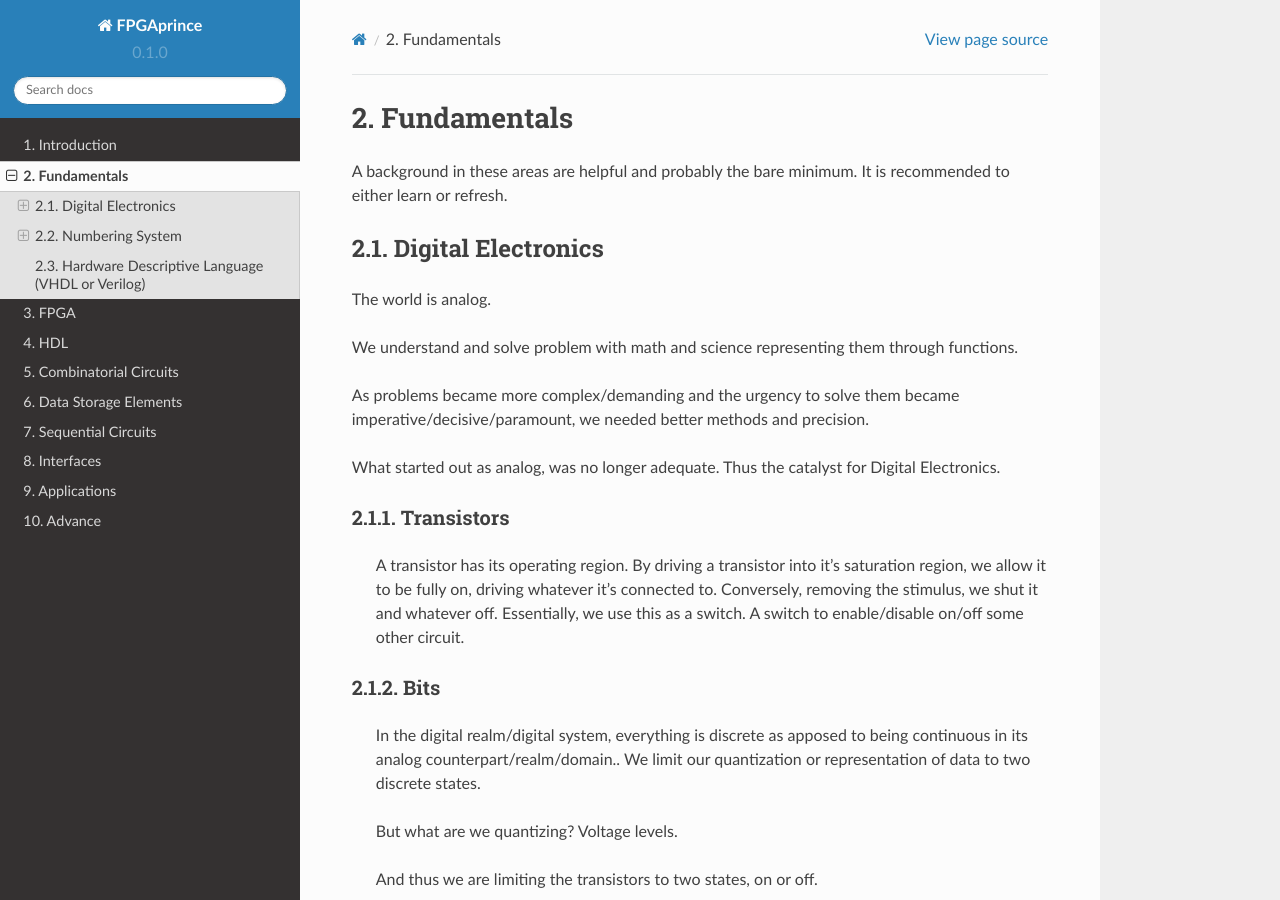
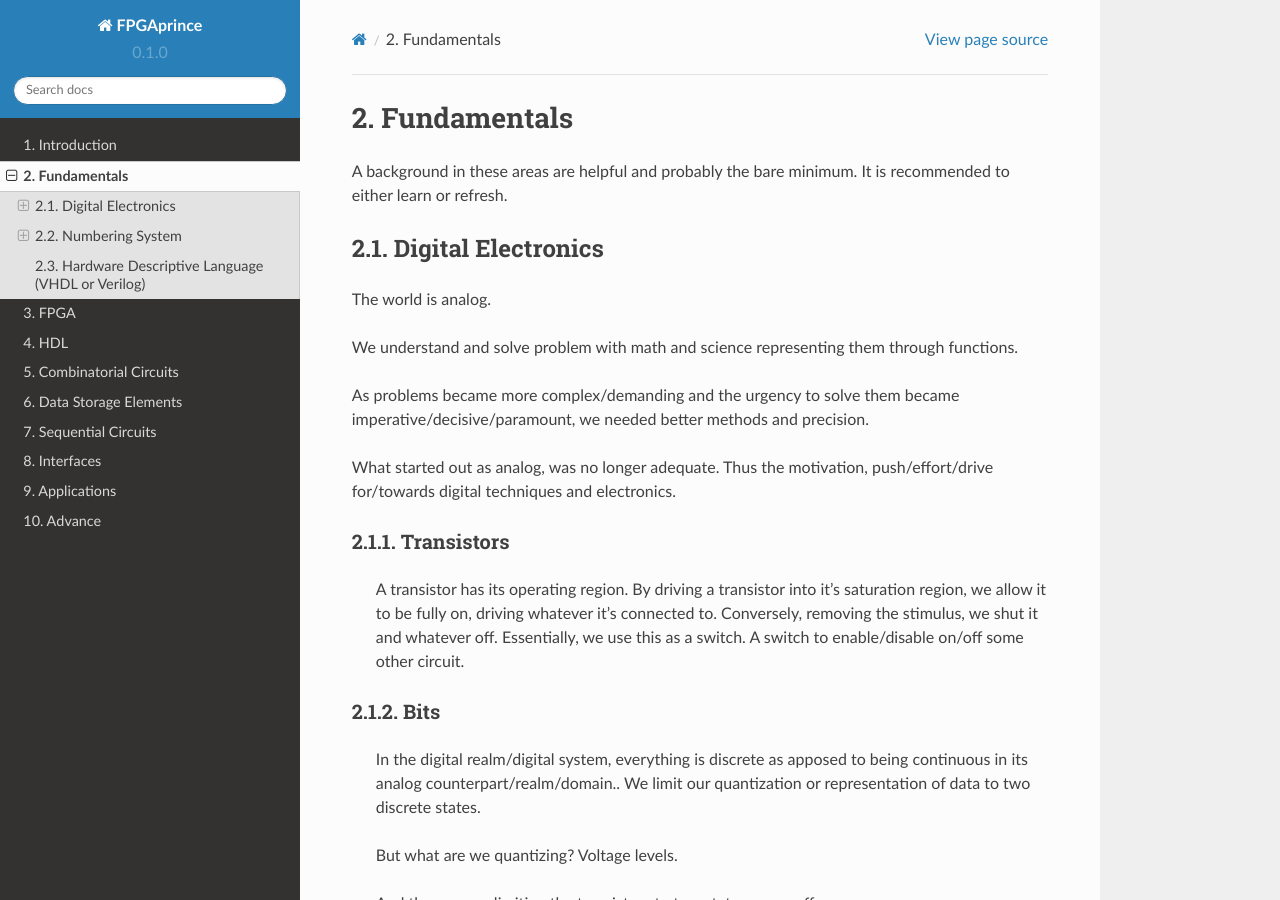
Before and after one commit to fpgaprince/rtd, a Sphinx documentation site: the page built from docs/source/fundamentals.rst, in a window 1280 px wide and 900 px high. Built offline with Sphinx 7.4.7 and the Read the Docs theme 2.0.0, drawn with Linux system fonts in a browser that asks for light colours.

Commit message:
Update fundamentals.rst

```diff
--- a/docs/source/fundamentals.rst
+++ b/docs/source/fundamentals.rst
@@ -10,7 +10,7 @@ We understand and solve problem with math and science representing them through
 
 As problems became more complex/demanding and the urgency to solve them became imperative/decisive/paramount, we needed better methods and precision.
 
-What started out as analog, was no longer adequate. Thus the catalyst for Digital Electronics.
+What started out as analog, was no longer adequate. Thus the motivation, push/effort/drive for/towards digital techniques and electronics.
 
 
 
```
